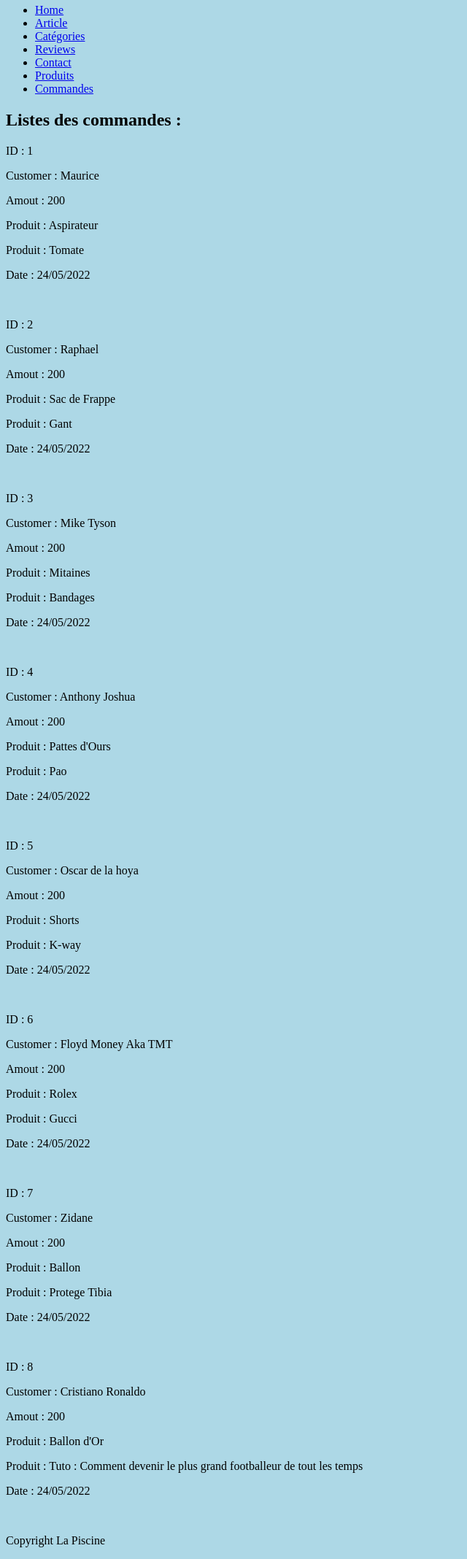
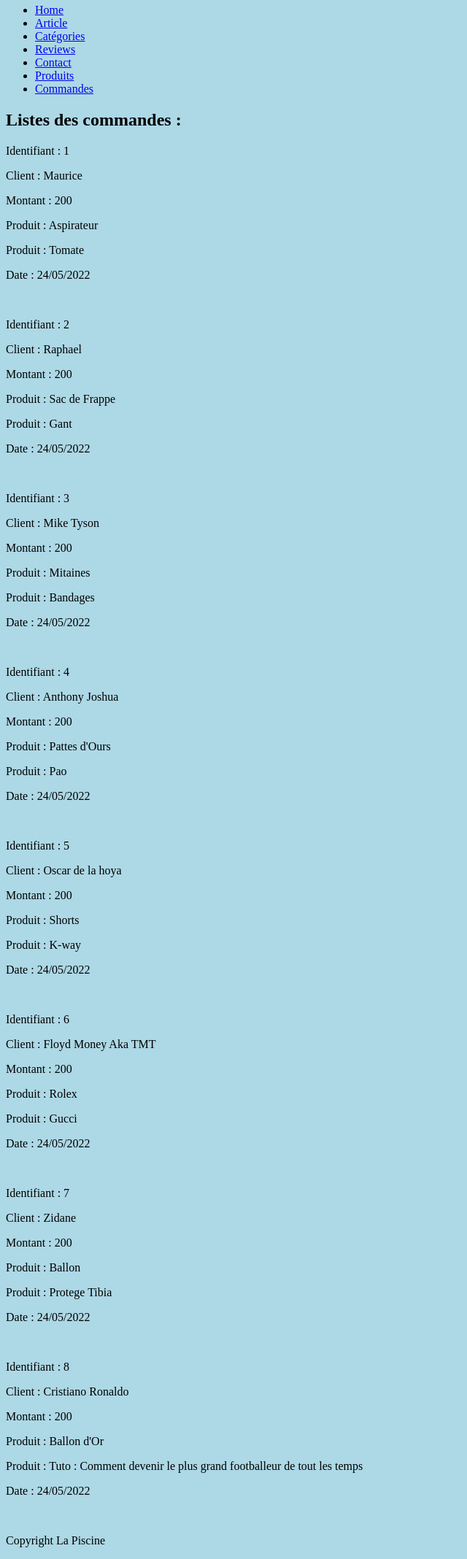
Before and after one commit to RaphaelPortailler/ExoPHP, a PHP site: the page made by views/commande.php in a window 1280 px wide. Shown: the part 383-2519 px from the top of the page at 73% size, without its empty margins (0-640 px from the left). Run offline with PHP 8.4, Linux system fonts and the light colour scheme; the template is opened without the code that fills it: most values are stand-ins (such as "Sample title", 1, 10 or a date in 2020).

Commit message:
Modif 2 de l'affichage de commande.php

```diff
--- a/views/commande.php
+++ b/views/commande.php
@@ -5,9 +5,9 @@
         <!-- on effectue une boucle pour parcourir le tableau des commandes stockés dans la variables $orders et venir créer un article de chacune de ces commandes -->
             <?php foreach($orders as $order){ ?>
                 <article>
-                    <p>ID :<?php echo " " . $order['id']; ?></p>
-                    <p>Customer :<?php echo " " . $order['customer']; ?></p>
-                    <p>Amout :<?php echo " " . $order['amount']; ?></p>
+                    <p>Identifiant :<?php echo " " . $order['id']; ?></p>
+                    <p>Client :<?php echo " " . $order['customer']; ?></p>
+                    <p>Montant :<?php echo " " . $order['amount']; ?></p>
                     <?php foreach($order['products'] as $product){ ?>
                             <p>Produit :<?php echo " " . $product; ?><p>
                     <?php } ?>
```
